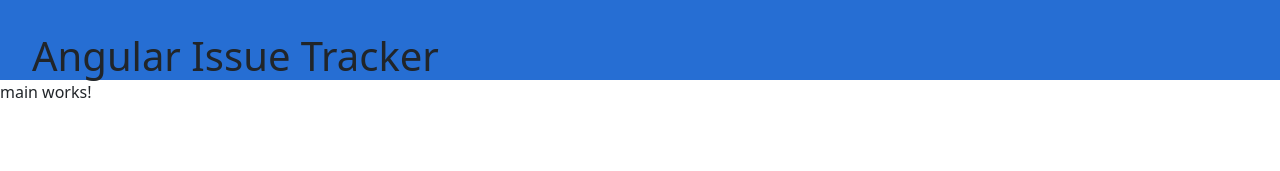
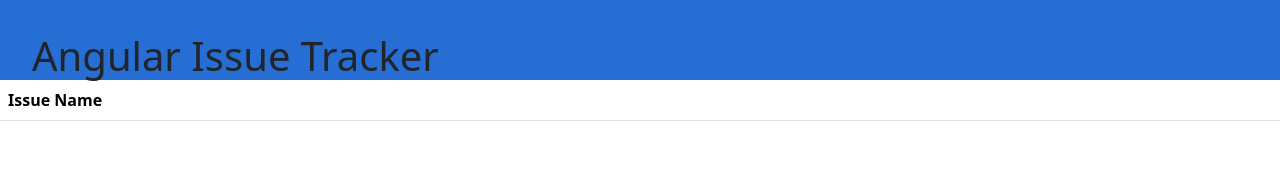
Before and after one commit to jamesgbarbosa/angular-issue-tracker, an Angular app: page / in a window 1280 px wide. Shown: the top 171 px of the page. Built offline with nearby package versions, Linux system fonts and the light colour scheme.

Commit message:
init commit issues list page

```diff
--- /dev/null
+++ b/src/app/components/issues-list/issues-list.component.html
@@ -0,0 +1,16 @@
+<div id="issues">
+    <table class="table">
+        <thead>
+            <tr>
+                <th scope="col">Issue Name</th>
+            </tr>
+        </thead>
+        <tbody>
+            <tr *ngFor="let it of issues">
+                <td>
+                    {{it?.name}}
+                </td>
+            </tr>
+        </tbody>
+    </table>
+</div>
--- a/src/app/components/main/main.component.html
+++ b/src/app/components/main/main.component.html
@@ -1 +1 @@
-<p>main works!</p>
+<app-issues-list />
--- a/src/app/components/main/main.component.ts
+++ b/src/app/components/main/main.component.ts
@@ -1,9 +1,10 @@
 import { Component } from '@angular/core';
+import { IssuesListComponent } from '../issues-list/issues-list.component';
 
 @Component({
   selector: 'app-main',
   standalone: true,
-  imports: [],
+  imports: [IssuesListComponent],
   templateUrl: './main.component.html',
   styleUrl: './main.component.scss'
 })
```
Also changed, not shown: src/app/components/issues-list/issues-list.component.ts (added, +13 -0 lines), src/app/components/issues-list/issues-list.component.scss (added), 1 other file (tests, documents, lock files or other folders).
